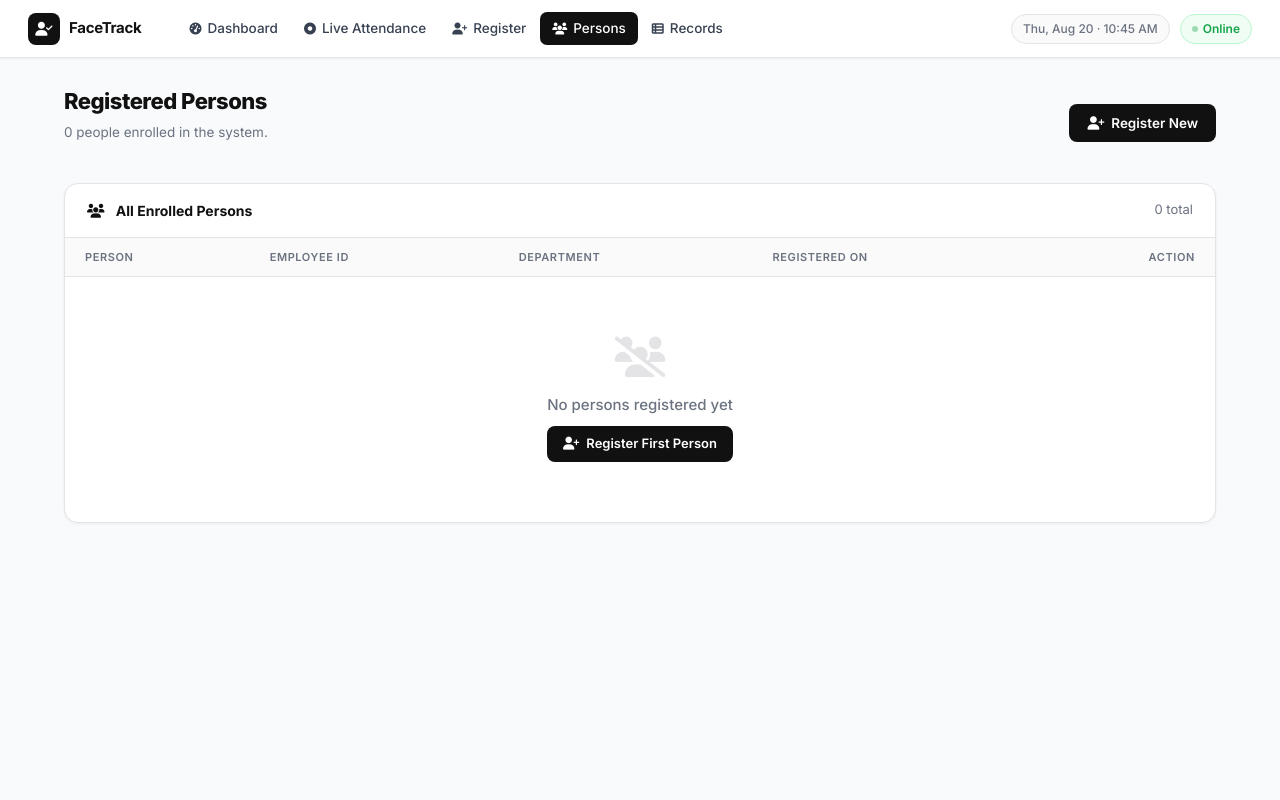
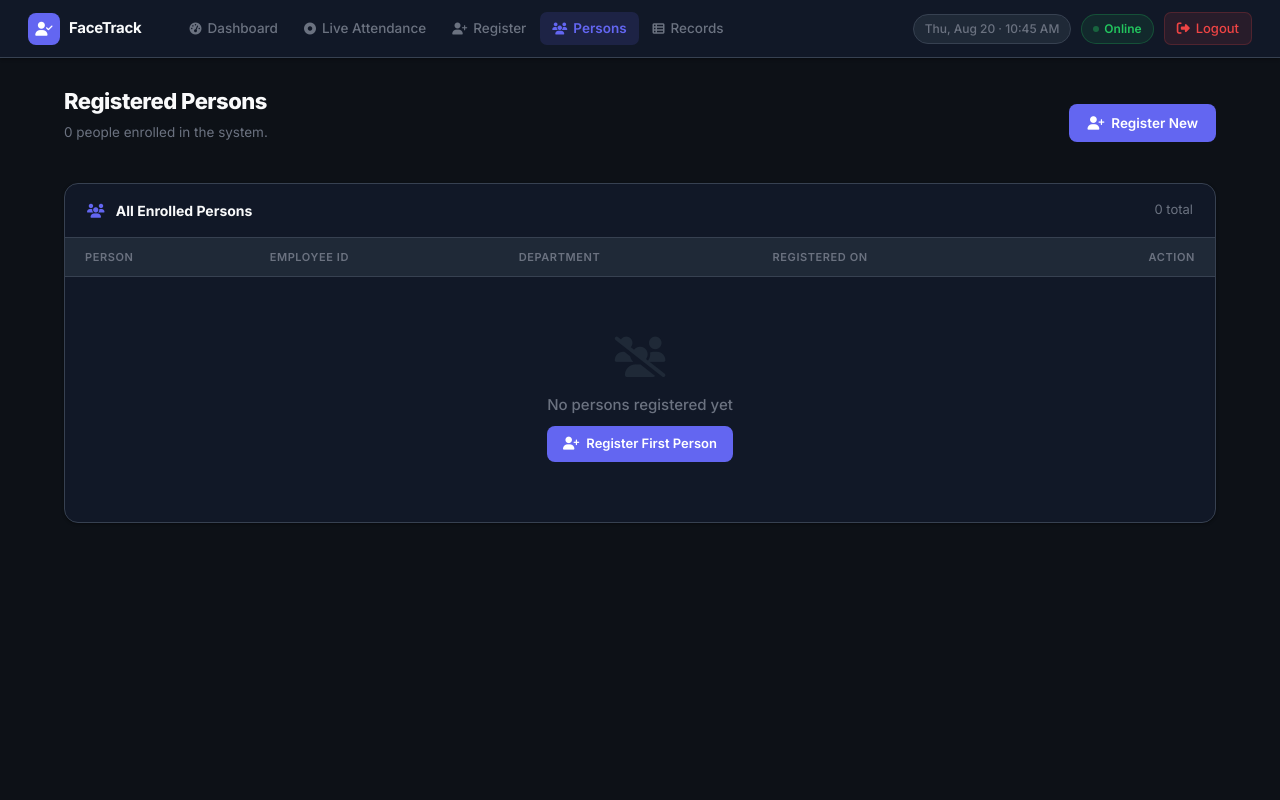
Before and after one commit to lauv22/face-attendance-system, a Flask app: page /persons in a window 1280 px wide. Run offline with Flask 3, Linux system fonts and the light colour scheme; data that the repository does not hold is empty; some libraries are stand-ins or nearby versions.

Commit message:
Update base.html

```diff
--- a/templates/base.html
+++ b/templates/base.html
@@ -9,31 +9,31 @@
     <link href="https://cdnjs.cloudflare.com/ajax/libs/font-awesome/6.5.0/css/all.min.css" rel="stylesheet">
     <style>
         :root {
-            --primary:        #111111;
-            --primary-dark:   #333333;
-            --primary-light:  #f4f4f5;
-            --success:        #16a34a;
-            --warning:        #d97706;
-            --danger:         #dc2626;
-            --surface:        #ffffff;
-            --surface-2:      #fafafa;
-            --surface-3:      #f4f4f5;
-            --border:         #e4e4e7;
-            --border-2:       #d1d1d6;
-            --text-1:         #111111;
-            --text-2:         #374151;
+            --primary:        #6366f1;
+            --primary-dark:   #4f46e5;
+            --primary-light:  rgba(99,102,241,.15);
+            --success:        #22c55e;
+            --warning:        #f59e0b;
+            --danger:         #ef4444;
+            --surface:        #111827;
+            --surface-2:      #1f2937;
+            --surface-3:      #374151;
+            --border:         #1f2937;
+            --border-2:       #374151;
+            --text-1:         #f9fafb;
+            --text-2:         #d1d5db;
             --text-3:         #6b7280;
             --radius:         10px;
             --radius-lg:      14px;
-            --shadow:         0 1px 3px rgba(0,0,0,.06);
-            --shadow-md:      0 4px 16px rgba(0,0,0,.10);
+            --shadow:         0 1px 3px rgba(0,0,0,.4);
+            --shadow-md:      0 4px 16px rgba(0,0,0,.5);
         }
 
         * { box-sizing: border-box; margin: 0; padding: 0; }
 
         body {
             font-family: 'Inter', sans-serif;
-            background: #f8fafc;
+            background: #0d1117;
             color: var(--text-1);
             min-height: 100vh;
             -webkit-font-smoothing: antialiased;
@@ -42,7 +42,7 @@
         /* ── Navbar ── */
         .topnav {
             background: var(--surface);
-            border-bottom: 1px solid var(--border);
+            border-bottom: 1px solid var(--border-2);
             height: 58px;
             display: flex;
             align-items: center;
@@ -91,20 +91,21 @@
             border-radius: 7px;
             font-size: 13.5px;
             font-weight: 500;
-            color: var(--text-2);
+            color: var(--text-3);
             text-decoration: none;
             transition: all .15s;
             white-space: nowrap;
         }
 
         .nav-link:hover {
-            background: var(--surface-3);
+            background: var(--surface-2);
             color: var(--text-1);
         }
 
         .nav-link.active {
-            background: #111111;
-            color: #ffffff;
+            background: var(--primary-light);
+            color: var(--primary);
+            font-weight: 600;
         }
 
         .nav-link i { font-size: 12px; }
@@ -123,7 +124,7 @@
             background: var(--surface-2);
             padding: 5px 11px;
             border-radius: 99px;
-            border: 1px solid var(--border);
+            border: 1px solid var(--border-2);
         }
 
         .online-pill {
@@ -133,10 +134,10 @@
             font-size: 12px;
             font-weight: 600;
             color: var(--success);
-            background: #f0fdf4;
+            background: rgba(34,197,94,.1);
             padding: 5px 11px;
             border-radius: 99px;
-            border: 1px solid #bbf7d0;
+            border: 1px solid rgba(34,197,94,.25);
         }
 
         .online-dot {
@@ -221,7 +220,7 @@
         /* ── Table Card ── */
         .table-card {
             background: var(--surface);
-            border: 1px solid var(--border);
+            border: 1px solid var(--border-2);
             border-radius: var(--radius-lg);
             box-shadow: var(--shadow);
             overflow: hidden;
@@ -229,7 +228,7 @@
 
         .table-card-head {
             padding: 16px 22px;
-            border-bottom: 1px solid var(--border);
+            border-bottom: 1px solid var(--border-2);
             display: flex;
             align-items: center;
             justify-content: space-between;
@@ -245,7 +244,7 @@
 
         .table thead th {
             background: var(--surface-2);
-            border-bottom: 1px solid var(--border);
+            border-bottom: 1px solid var(--border-2);
             font-size: 11px;
             font-weight: 600;
             text-transform: uppercase;
@@ -381,21 +380,43 @@
         .avatar {
             width: 32px; height: 32px;
             border-radius: 50%;
-            background: var(--surface-3);
-            color: var(--text-1);
+            background: var(--primary-light);
+            color: var(--primary);
             font-size: 12px;
             font-weight: 700;
             display: flex; align-items: center; justify-content: center;
             flex-shrink: 0;
-            border: 1px solid var(--border);
+            border: 1px solid rgba(99,102,241,.25);
         }
 
         /* ── Card ── */
         .card {
             background: var(--surface);
-            border: 1px solid var(--border);
+            border: 1px solid var(--border-2);
             border-radius: var(--radius-lg);
             box-shadow: var(--shadow);
+        }
+
+        /* ── Logout button ── */
+        .btn-logout {
+            display: flex;
+            align-items: center;
+            gap: 6px;
+            padding: 6px 12px;
+            border-radius: 7px;
+            font-size: 13px;
+            font-weight: 500;
+            color: #ef4444;
+            text-decoration: none;
+            background: rgba(239,68,68,.1);
+            border: 1px solid rgba(239,68,68,.2);
+            transition: all .15s;
+        }
+
+        .btn-logout:hover {
+            background: #ef4444;
+            color: white;
+            border-color: #ef4444;
         }
 
         /* ── Fade in ── */
@@ -410,7 +431,7 @@
 
         /* ── Scrollbar ── */
         ::-webkit-scrollbar { width: 4px; }
-        ::-webkit-scrollbar-thumb { background: var(--border-2); border-radius: 4px; }
+        ::-webkit-scrollbar-thumb { background: var(--surface-3); border-radius: 4px; }
     </style>
     {% block extra_css %}{% endblock %}
 </head>
@@ -446,6 +467,9 @@
         <div class="online-pill">
             <div class="online-dot"></div> Online
         </div>
+        <a href="/logout" class="btn-logout">
+            <i class="fa-solid fa-right-from-bracket"></i> Logout
+        </a>
     </div>
 </nav>
 
```
Also changed, not shown: other parts of templates/base.html (+25 -27 lines).
